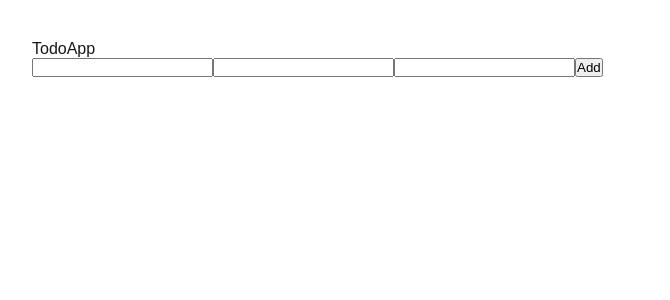
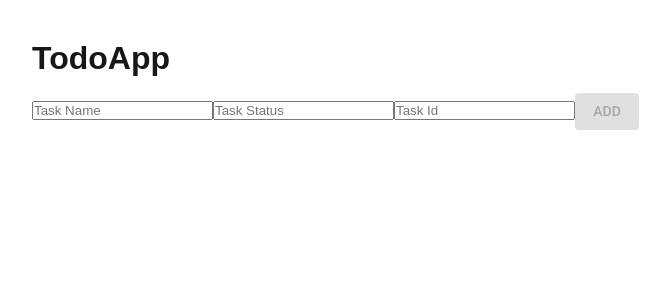
Before and after one commit to ReshwinR/Next-App, a Next.js app: page /todo in a window 1280 px wide. Shown: the top 300 px of the page, without its empty margins (8-678 px from the left). Built offline with nearby package versions, Linux system fonts and the light colour scheme; what @mui/material-nextjs would draw is missing.

Commit message:
todo page

```diff
--- a/src/app/todo/page.tsx
+++ b/src/app/todo/page.tsx
@@ -1,54 +1,88 @@
 'use client'
-import React, { useState } from 'react'
+import { Button, Stack } from '@mui/material'
+import React, { useEffect, useState } from 'react'
 
 //name, desc, date, status, id
 interface TaskType {
-	userName: string
-	userId: string
-	userStatus: string
+	name: string
+	taskId: string
+	status: string
 }
 const TodoApp = () => {
 	const [todos, setTodos] = useState<TaskType[]>([])
-	//   const [uName, setUname] = useState(String)
-	const [task, setTask] = useState<TaskType>({})
-	const handleChange = (event: React.FocusEventHandler<HTMLInputElement>) => {
-		const { name, value } = event?.target
-		console.log({ name, value })
-		setTask({ ...task, [name]: value })
-		// const sampleTask = {...task}
-		// sampleTask[name] = value
-		// setTask(sampleTask)
+	const [task, setTask] = useState<TaskType>({
+		name: '',
+		taskId: '',
+		status: '',
+	})
+	const [disabledAdd, setDisableAdd] = useState(true)
+	const handleChange = (event: React.ChangeEvent<HTMLInputElement>) => {
+		const { name, value } = event.target
+		// console.log({ name, value })
+		setTask(prev => ({ ...prev, [name]: value }) as TaskType)
 	}
+	// console.log({task,todos})
 	const handleSubmit = () => {
+		console.log('---', task)
+		setDisableAdd(false)
 		setTodos(prev => [...prev, task])
+		setTask({ name: '', taskId: '', status: '' })
 	}
+	useEffect(() => {
+		if (task.name && task.status && task.taskId) {
+			setDisableAdd(false)
+		} else {
+			setDisableAdd(true)
+		}
+	}, [task])
 
-	console.log(task, todos)
+	console.log({ task, todos })
 	return (
 		<>
-			<div>TodoApp</div>
-			<input type='text' name='userName' id='name' onBlur={handleChange} />
-			{/* <input
-        type="text"
-        name="description"
-        id="description"
-        onBlur={handleChange}
-      /> */}
-			<input type='text' name='userStatus' id='status' onBlur={handleChange} />
-			<input type='text' name='userId' id='id' onBlur={handleChange} />
-			<button onClick={handleSubmit}>Add</button>
+			<h1 style={{ marginBottom: '16px' }}>TodoApp</h1>
+			<input
+				type='text'
+				name='name'
+				id='name'
+				value={task.name}
+				onChange={handleChange}
+				placeholder='Task Name'
+			/>
+			<input
+				type='text'
+				name='status'
+				id='status'
+				value={task.status}
+				onChange={handleChange}
+				placeholder='Task Status'
+			/>
+			<input
+				type='text'
+				name='taskId'
+				id='id'
+				value={task.taskId}
+				onChange={handleChange}
+				placeholder='Task Id'
+			/>
+			<Button variant='contained' disabled={disabledAdd} onClick={handleSubmit}>
+				Add
+			</Button>
 
-			{todos.map(task => {
-				return (
-					<div key={task.userId}>
-						<p>{task.userName}</p>
-						<p>{task.userStatus}</p>
-						<p>{task.userId}</p>
-						{/* <p>{task.name}</p>
-            <p>{task.name}</p> */}
-					</div>
-				)
-			})}
+			<Stack gap='16px' sx={{ mt: 3 }}>
+				{todos.map((task, index) => {
+					return (
+						<Stack direction='row' gap='16px' key={task.taskId}>
+							<p>{index + 1}.</p>
+							<p>{task.name}</p>
+							<hr />
+							<p>{task.status}</p>
+							<hr />
+							<p>{task.taskId}</p>
+							<hr />
+						</Stack>
+					)
+				})}
+			</Stack>
 		</>
 	)
 }
```
